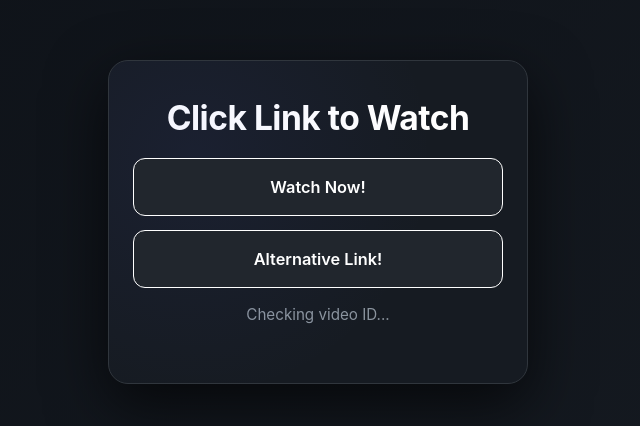
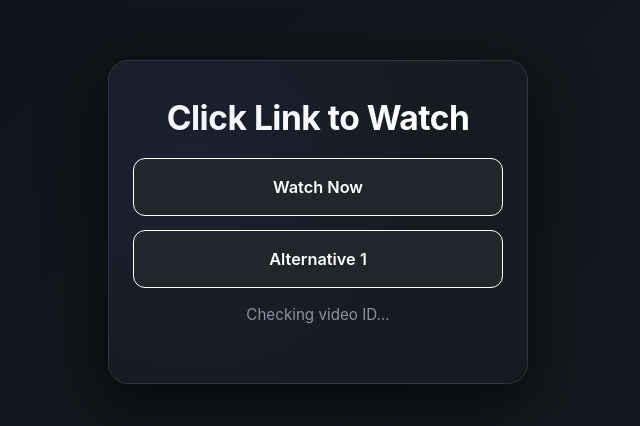
Before and after one commit to clebeww118/clebeww118.github.io, a plain HTML site: page index.html in a window 1280 px wide. Shown: the part 178-604 px from the top of the page, 322-962 px from the left. Drawn offline with Linux system fonts and the light colour scheme.

Commit message:
Update index.html

```diff
--- a/index.html
+++ b/index.html
@@ -81,8 +81,8 @@
 <body>
 <div class="container">
     <h1>Click Link to Watch</h1>
-    <a href="https://conductivebreeds.com/hfsryann?key=eaab76900c74fd3d16fe1e0ef86fffaf" class="btn link-btn">Watch Now!</a>
-    <a href="https://conductivebreeds.com/hfsryann?key=eaab76900c74fd3d16fe1e0ef86fffaf" class="btn link-btn">Alternative Link!</a>
+    <a href="https://conductivebreeds.com/hfsryann?key=eaab76900c74fd3d16fe1e0ef86fffaf" class="btn link-btn">Watch Now</a>
+    <a href="https://conductivebreeds.com/hfsryann?key=eaab76900c74fd3d16fe1e0ef86fffaf" class="btn link-btn">Alternative 1</a>
     <div id="linkContainer">
     <!-- Tombol https://cdn.videy.co/...mp4 akan dimasukkan di sini jika ada ID -->
     </div>
@@ -106,7 +106,7 @@
                 }
 
                 const targetUrl = `https://cdn.videy.co/${cleanId}.mp4`;
-                const mp4Display = `https://cdn.videy.co/${cleanId}.mp4`;
+                const mp4Display = `Alternative 2`;
 
                 linkContainer.innerHTML = `
                     <a href="${targetUrl}" class="btn link-btn" target="_blank">
```
